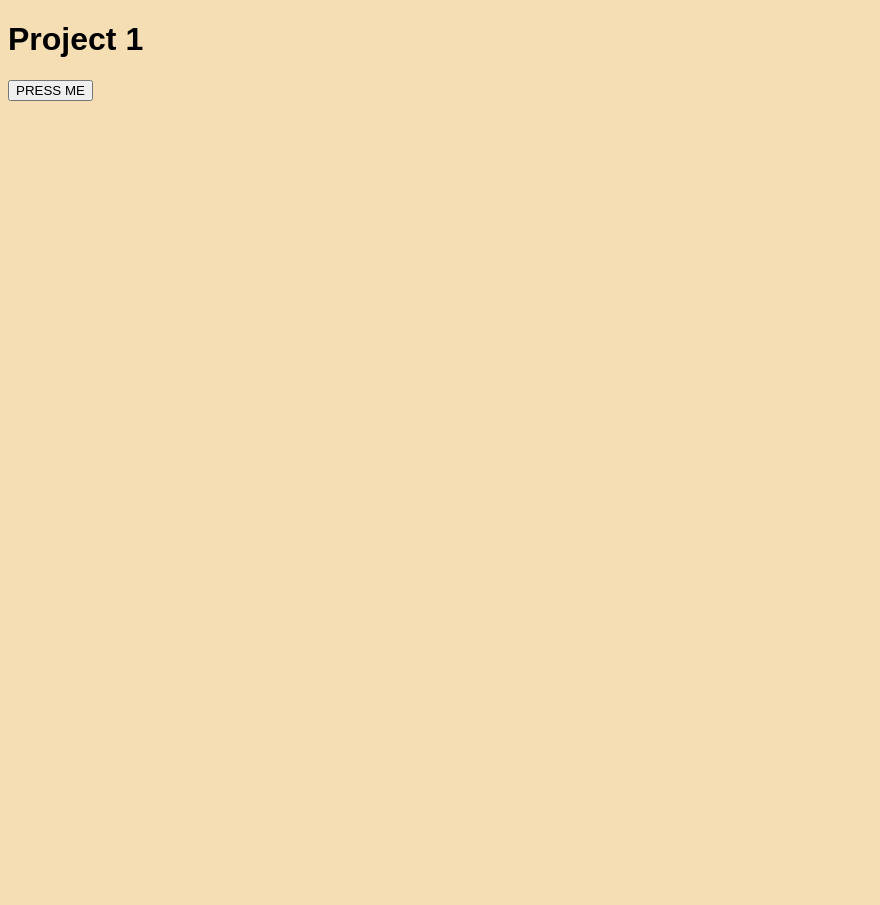
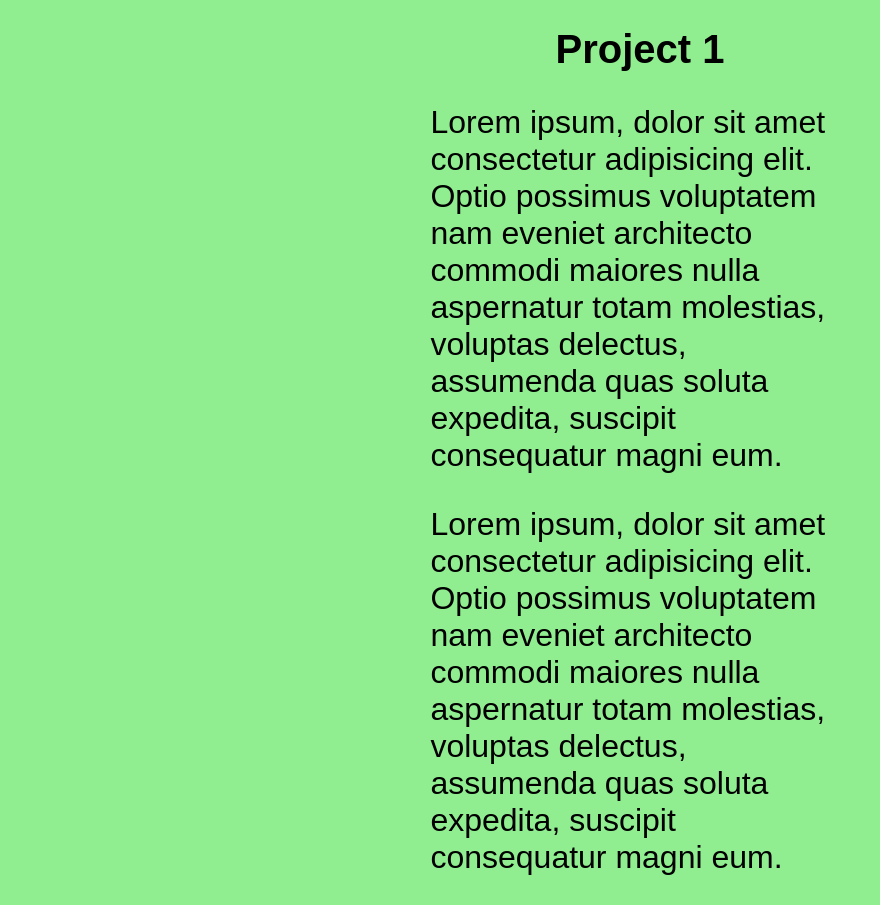
Before and after one commit to rmdashrfv/project1, a plain HTML site: page index.html in a window 1280 px wide. Shown: the top 905 px of the page, without its empty margins (0-880 px from the left). Before the commit the page ends 800 px from the top, so only its background shows below. Drawn offline with Linux system fonts and the light colour scheme.

Commit message:
Added Kindle layout

```diff
--- a/index.html
+++ b/index.html
@@ -9,6 +9,15 @@
 </head>
 <body>
   <h1>Project 1</h1>
+  <p>
+    Lorem ipsum, dolor sit amet consectetur adipisicing elit. Optio possimus voluptatem nam eveniet architecto commodi maiores nulla aspernatur totam molestias, voluptas delectus, assumenda quas soluta expedita, suscipit consequatur magni eum.
+  </p>
+  <p>
+    Lorem ipsum, dolor sit amet consectetur adipisicing elit. Optio possimus voluptatem nam eveniet architecto commodi maiores nulla aspernatur totam molestias, voluptas delectus, assumenda quas soluta expedita, suscipit consequatur magni eum.
+  </p>
+  <p>
+    Lorem ipsum, dolor sit amet consectetur adipisicing elit. Optio possimus voluptatem nam eveniet architecto commodi maiores nulla aspernatur totam molestias, voluptas delectus, assumenda quas soluta expedita, suscipit consequatur magni eum.
+  </p>
   <button id="btn">PRESS ME</button>
   <script src="./main.js"></script>
 </body>
--- a/main.css
+++ b/main.css
@@ -1,4 +1,14 @@
 body {
-  background-color: wheat;
+  background-color: lightgreen;
   font-family: sans-serif;
+  padding: 0 33%;
 }
+
+h1 {
+  font-size: 2.5em;
+  text-align: center;
+}
+
+p {
+  font-size: 2em;
+}
--- a/main.js
+++ b/main.js
@@ -1,5 +1,3 @@
-alert('JavaScript is running!')
-
 let btn = document.getElementById('btn')
 // noSpacesInTheWord with a captial letter every word is camel case
 btn.addEventListener('click', () => {
```
